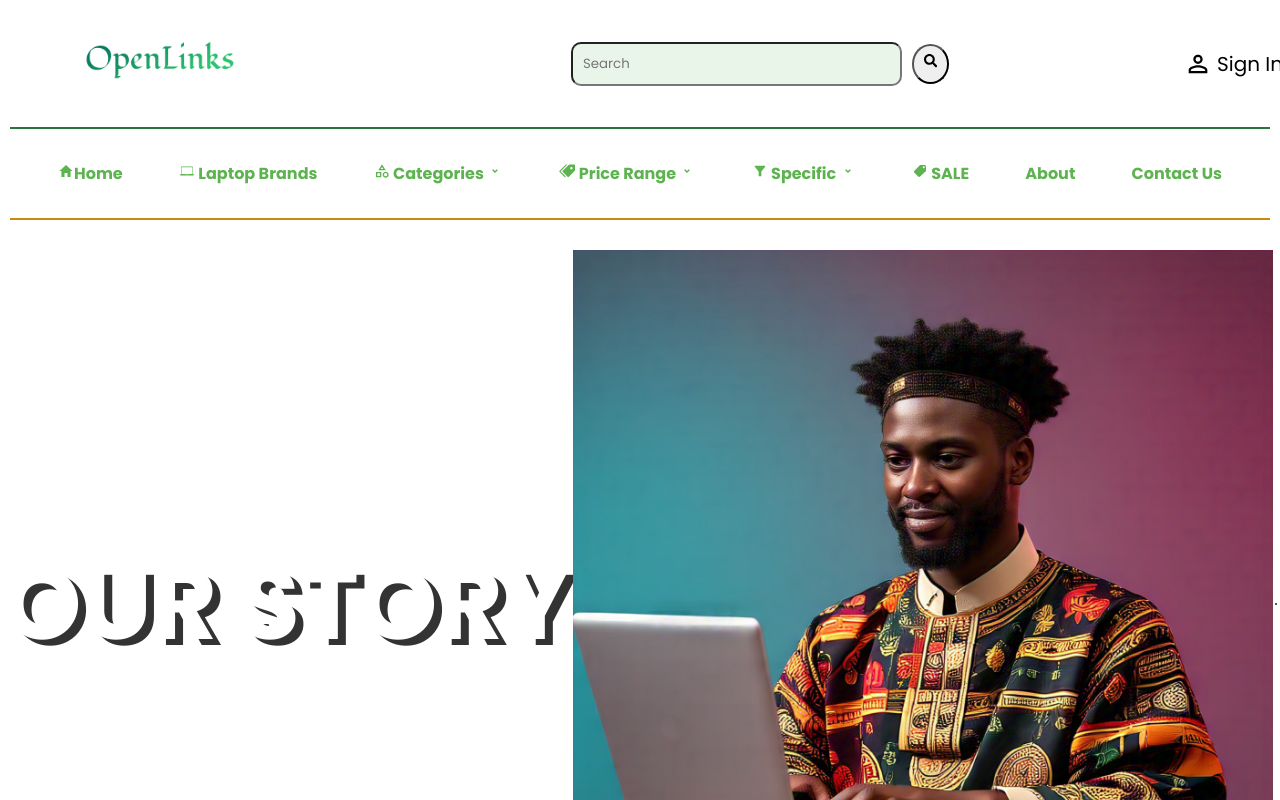
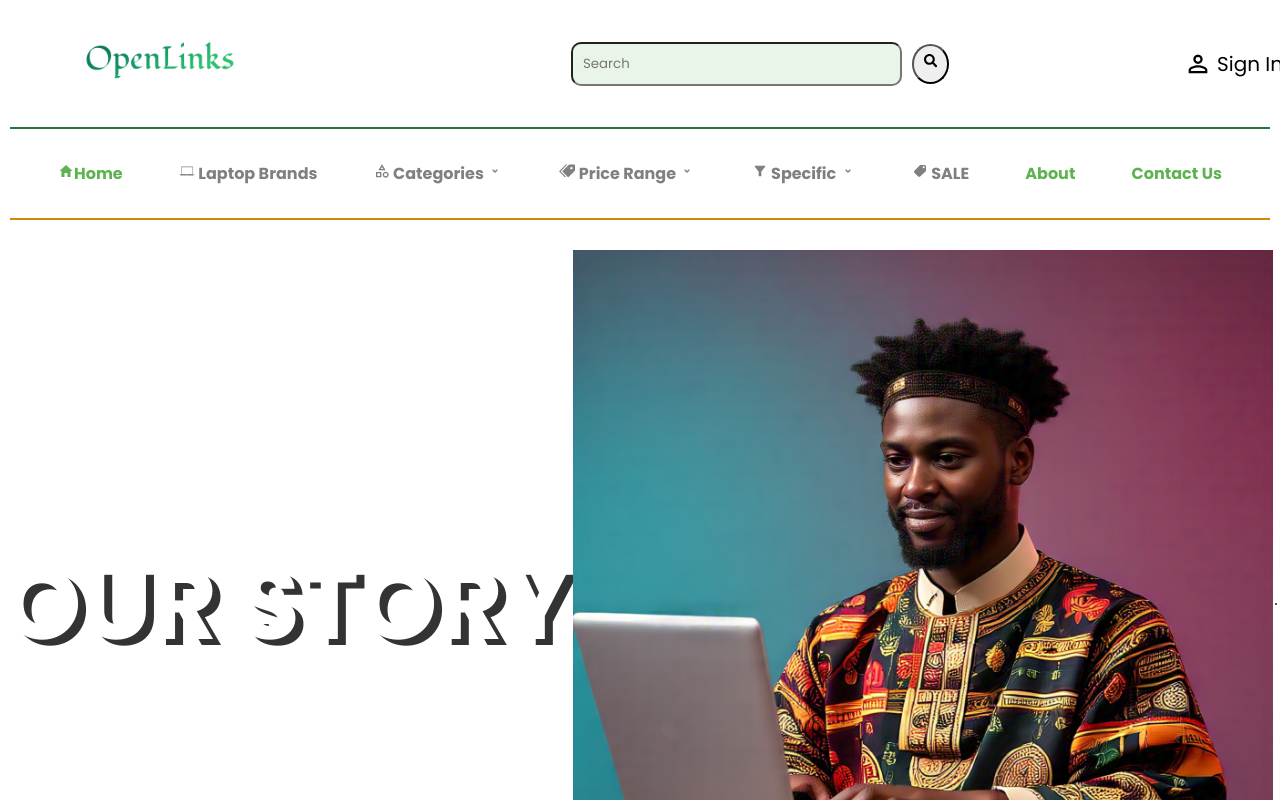
Before and after one commit to Gahbriehel/openlinks, a React (Create React App) app in the folder openlinks/: page /about in a window 1280 px wide. Shown: the top 800 px of the page. Built offline with nearby package versions, Linux system fonts and the light colour scheme.

Commit message:
style: disabled unneeded navigation links

```diff
--- a/openlinks/src/components/nav.css
+++ b/openlinks/src/components/nav.css
@@ -139,6 +139,11 @@
     font-weight: 700;
 }
 
+.nav_bottom ul li .disabled-link {
+    pointer-events: none;
+    color: gray;
+}
+
 .nav_bottom {
     border-bottom: 2px solid var(--border-orange);
 }
--- a/openlinks/src/components/navBottom.js
+++ b/openlinks/src/components/navBottom.js
@@ -10,11 +10,11 @@ const NavBottom = () => {
     <div className='nav_bottom'>
     <ul>
         <li><Link to='/' className='link'><IoMdHome />Home</Link></li>
-        <li><Link to='/brands' disabled className='link'><IoIosLaptop /> Laptop Brands</Link></li>
-        <li><Link to='/categories' className='link'><MdOutlineCategory /> Categories  <RiArrowDropDownLine /></Link></li>
-        <li><Link to='/price_range' className='link'><ImPriceTags /> Price Range  <RiArrowDropDownLine /></Link></li>
-        <li><Link to='/specific' className='link'><MdFilterAlt /> Specific  <RiArrowDropDownLine /></Link></li>
-        <li><Link to='/sale' className='link'><IoMdPricetag /> SALE</Link></li>
+        <li><Link to='/brands' className='link disabled-link'><IoIosLaptop /> Laptop Brands</Link></li>
+        <li><Link to='/categories' className='link disabled-link'><MdOutlineCategory /> Categories  <RiArrowDropDownLine /></Link></li>
+        <li><Link to='/price_range' className='link disabled-link'><ImPriceTags /> Price Range  <RiArrowDropDownLine /></Link></li>
+        <li><Link to='/specific' className='link disabled-link'><MdFilterAlt /> Specific  <RiArrowDropDownLine /></Link></li>
+        <li><Link to='/sale' className='link disabled-link'><IoMdPricetag /> SALE</Link></li>
         <li><Link to='/about' className='link'>About</Link></li>
         <li><Link to='/contact' className='link'>Contact Us</Link></li>
     </ul>
```
Also changed, not shown: openlinks/src/components/root.css (line endings or trailing spaces).
